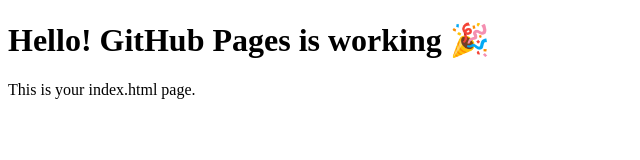
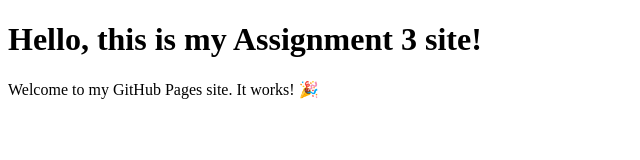
Before and after one commit to sargam76/assignment-3, a plain HTML site: page index.html in a window 1280 px wide. Shown: the whole page, without its empty margins (0-640 px from the left). Drawn offline with Linux system fonts and the light colour scheme.

Commit message:
Update index.html

```diff
--- a/index.html
+++ b/index.html
@@ -1,10 +1,12 @@
 <!DOCTYPE html>
-<html>
+<html lang="en">
 <head>
+  <meta charset="UTF-8" />
+  <meta name="viewport" content="width=device-width, initial-scale=1.0"/>
   <title>Assignment 3</title>
 </head>
 <body>
-  <h1>Hello! GitHub Pages is working 🎉</h1>
-  <p>This is your index.html page.</p>
+  <h1>Hello, this is my Assignment 3 site!</h1>
+  <p>Welcome to my GitHub Pages site. It works! 🎉</p>
 </body>
 </html>
```
